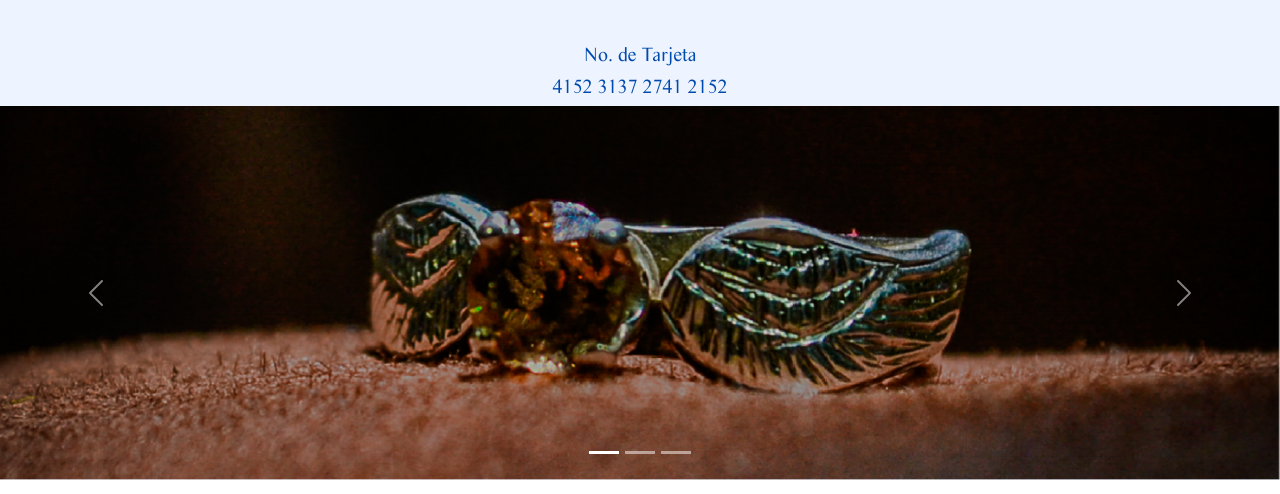
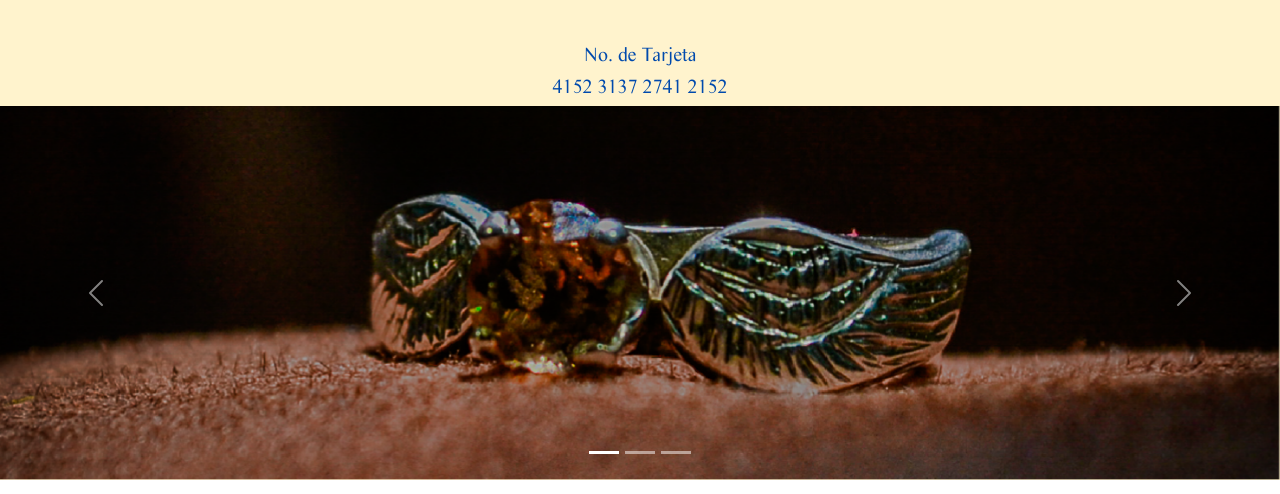
Before and after one commit to MarianaMMaldonado/PF-MMaldonado, a plain HTML site: page pages/mesaDregalos.html in a window 1280 px wide. Shown: the part 163-657 px from the top of the page. Drawn offline with nearby package versions, Linux system fonts and the light colour scheme.

Commit message:
Se quita color de fondo para agregar de bootstrap

```diff
--- a/ccs/style.css
+++ b/ccs/style.css
@@ -27,10 +27,6 @@
 }
 
 /* MAIN */
-
-.bgColor{
-    background-color: #EDF3FF;
-}
 
 .inicioFoto{
     background-image: url(../assets/img/_DSC1081.jpg);
--- a/pages/mesaDregalos.html
+++ b/pages/mesaDregalos.html
@@ -40,7 +40,7 @@
         </div>
     </header>
 
-    <main class="bgColor">
+    <main class="bg-warning-subtle">
         <section class="mesaDregalos">
             <article class="textmDr">
                 <h1>MESA DE REGALOS</h1>
```
